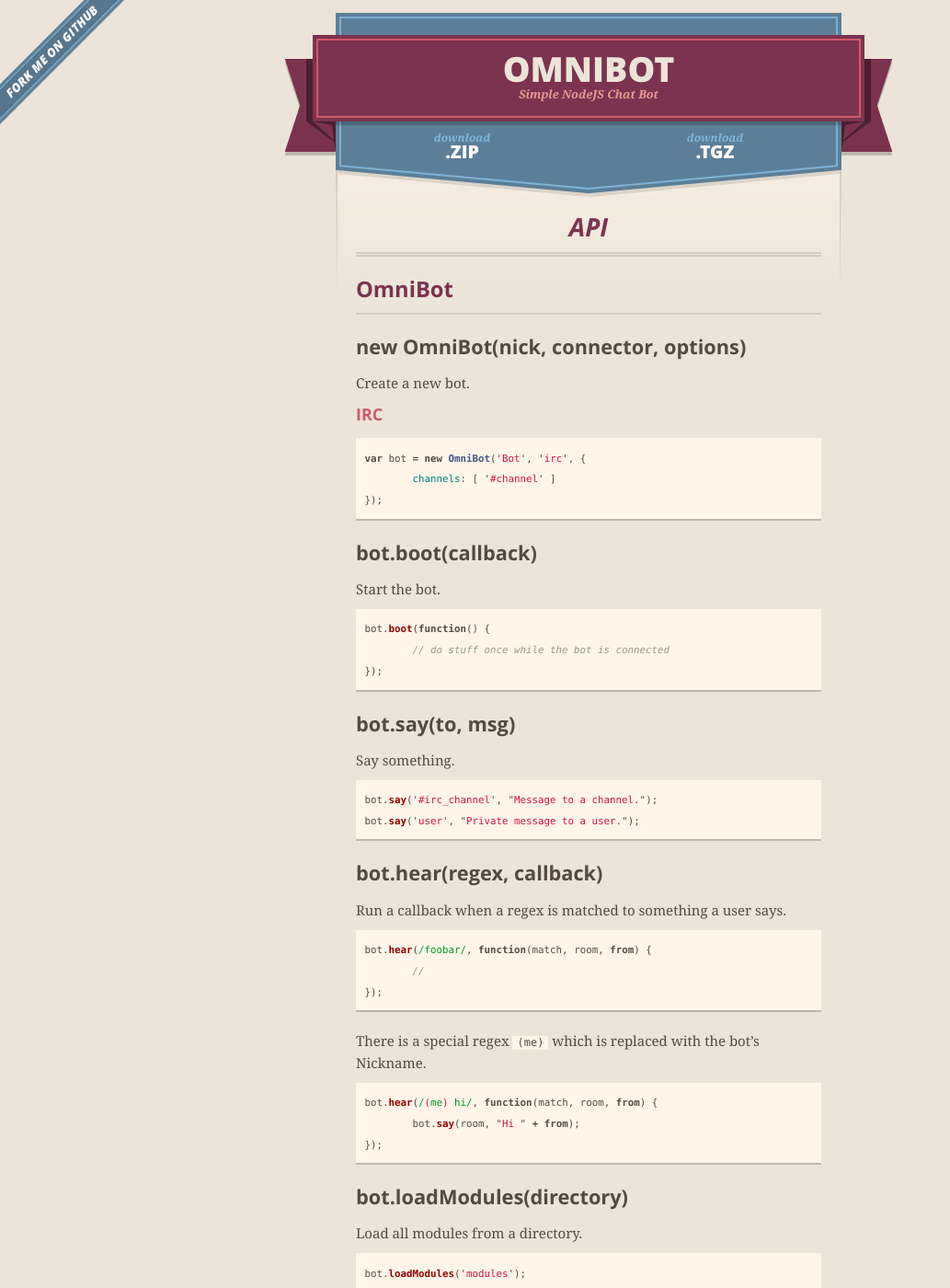
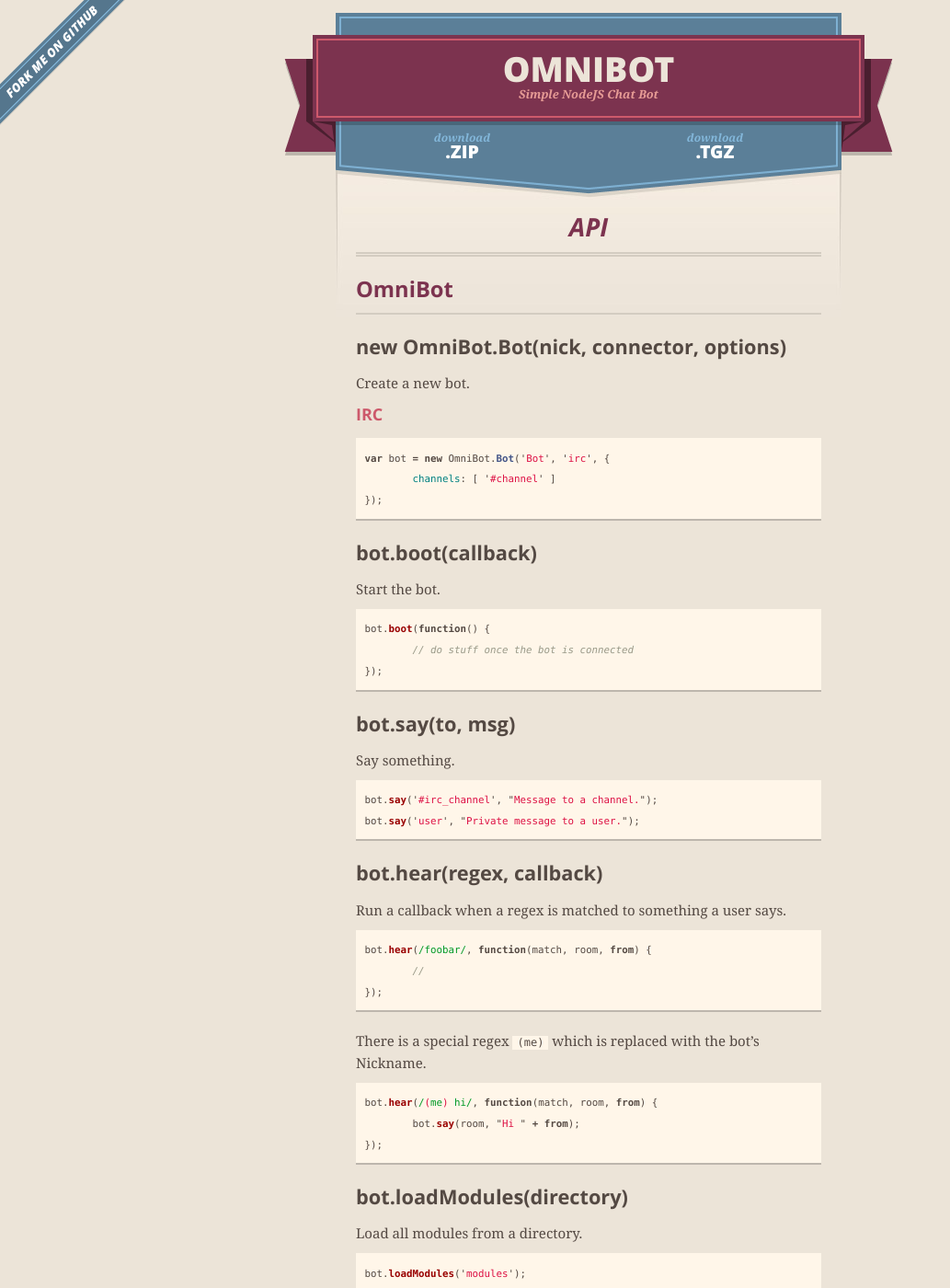
Before and after one commit to mloberg/OmniBot, a Jekyll site: the page built from api/index.md, in a window 1280 px wide and 1400 px high. Shown: the whole window at 92% size, without its empty margins (0-1033 px from the left). Built offline with Jekyll 4.4.1, drawn with Linux system fonts in a browser that asks for light colours; nearby versions of some CDN libraries; Markdown is read by kramdown in place of the engine named in the settings; some of the changed text lies outside the part shown.

Commit message:
Updated API and Index for OmniBot 0.0.2.
Added more information about contributing.

```diff
--- a/api/index.md
+++ b/api/index.md
@@ -6,14 +6,14 @@
 
 #### OmniBot
 
-##### new OmniBot(nick, connector, options)
+##### new OmniBot.Bot(nick, connector, options)
 
 Create a new bot.
 
 ###### IRC
 
 {% highlight javascript %}
-var bot = new OmniBot('Bot', 'irc', {
+var bot = new OmniBot.Bot('Bot', 'irc', {
 	channels: [ '#channel' ]
 });
 {% endhighlight %}
@@ -24,7 +24,7 @@
 
 {% highlight javascript %}
 bot.boot(function() {
-	// do stuff once while the bot is connected
+	// do stuff once the bot is connected
 });
 {% endhighlight %}
 
@@ -77,6 +77,14 @@
 
 {% highlight javascript %}
 bot.listen();
+{% endhighlight %}
+
+##### bot.respondsTo(text)
+
+Check if the bot will respond to a string of text. Returns boolean.
+
+{% highlight javascript %}
+bot.respondsTo("foobar");
 {% endhighlight %}
 
 ##### bot.name
```
Also changed, not shown: index.md (+4 -2 lines).
